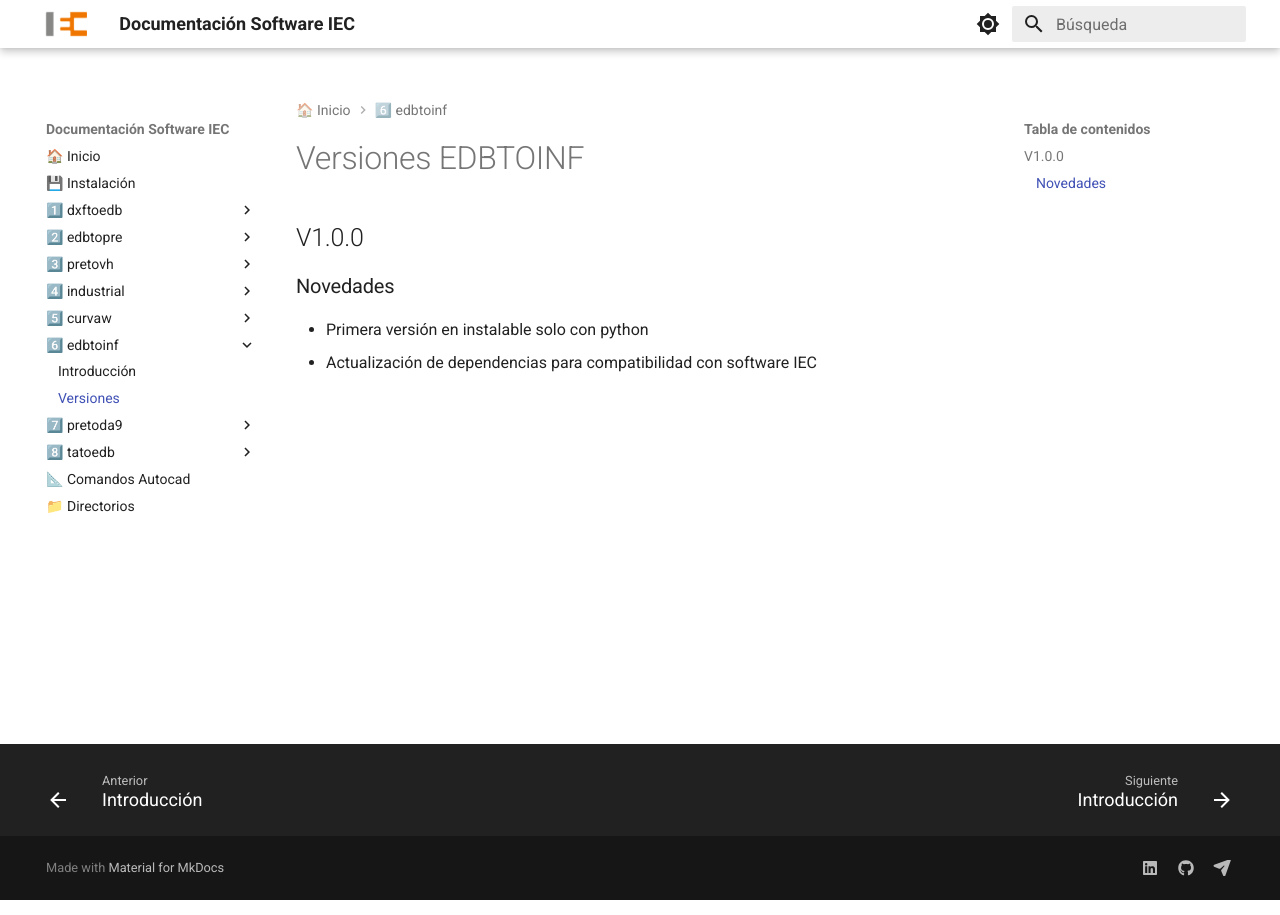
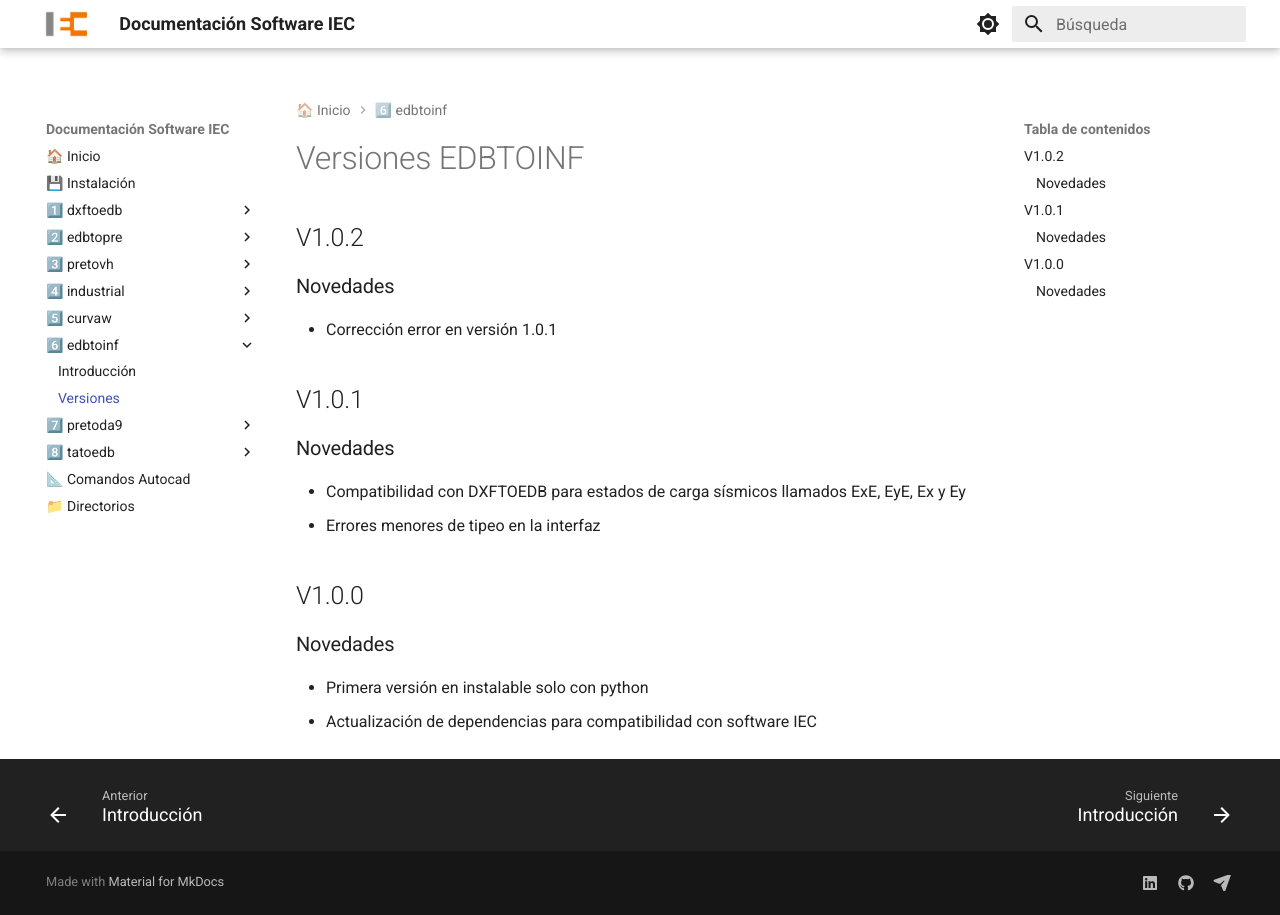
Before and after one commit to iec-ingenieria/documentacion, an MkDocs documentation site: the page built from docs/edbtoinf/versiones.md, in a window 1280 px wide. Built offline with MkDocs 1.6.1 and Material for MkDocs 9.7.7, drawn with Linux system fonts in a browser that asks for light colours.

```diff
--- a/docs/edbtoinf/versiones.md
+++ b/docs/edbtoinf/versiones.md
@@ -1,4 +1,17 @@
 # Versiones EDBTOINF
+
+## V1.0.2
+
+### Novedades
+
+- Corrección error en versión 1.0.1
+
+## V1.0.1
+
+### Novedades
+
+- Compatibilidad con DXFTOEDB para estados de carga sísmicos llamados ExE, EyE, Ex y Ey
+- Errores menores de tipeo en la interfaz
 
 ## V1.0.0
 
```
